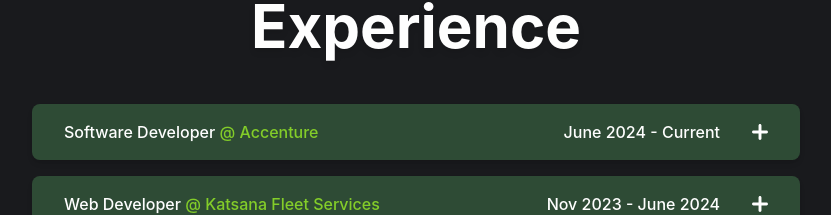
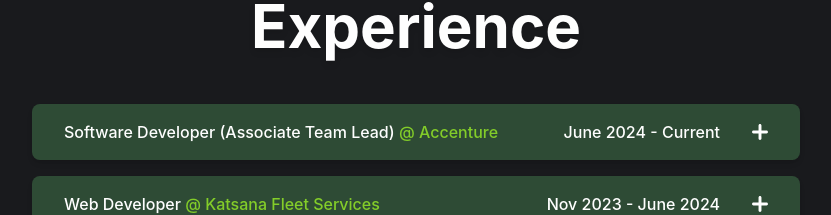
Before and after one commit to FattahSalleh/fattahsalleh.github.io, a React (Create React App) app: page / in a window 1280 px wide. Shown: the part 2840-3055 px from the top of the page, without its empty margins (224-1055 px from the left). Built offline with nearby package versions, Linux system fonts and the light colour scheme; no server answers.

Commit message:
chore: update resume and experience data

```diff
--- a/src/data/experienceData.ts
+++ b/src/data/experienceData.ts
@@ -7,12 +7,12 @@ import accentureLogo from "../assets/images/experience/accenture.png";
 
 export const experience: Experience[] = [
 	{
-		position: "Software Developer",
+		position: "Software Developer (Associate Team Lead)",
 		company: "Accenture",
 		timeRange: "June 2024 - Current",
 		responsibility: [
 			"Spearheaded the Next.js-based frontend development of a RM30 million financial banking web application, aimed at enhancing customer engagement, with projected improvements including a 51% increase in engagement rate and an impressive 4000% growth in customer interactions across several countries.",
-			"Entrusted with the responsibility of serving as the technical lead backup, contributing significantly to the project's success over the past nine months, with ongoing involvement.",
+			"Entrusted with the responsibility of serving as the associate team lead, contributing significantly to the project's success over the past nine months, with ongoing involvement.",
 			"Led the creation of comprehensive documentation and provided training to new team members, ensuring smooth onboarding and knowledge transfer across the development team.",
 		],
 		techStack: [
```
Also changed, not shown: 1 other file (tests, documents, lock files or other folders).
